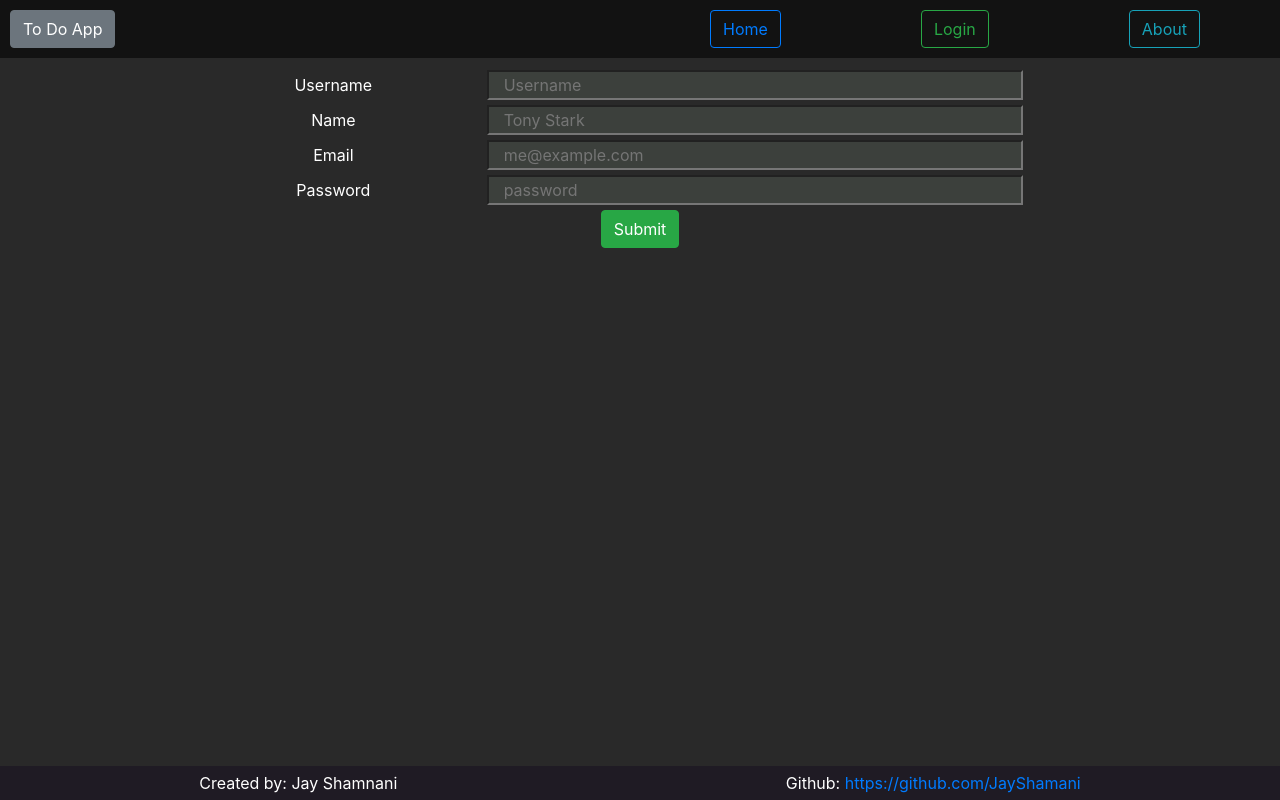
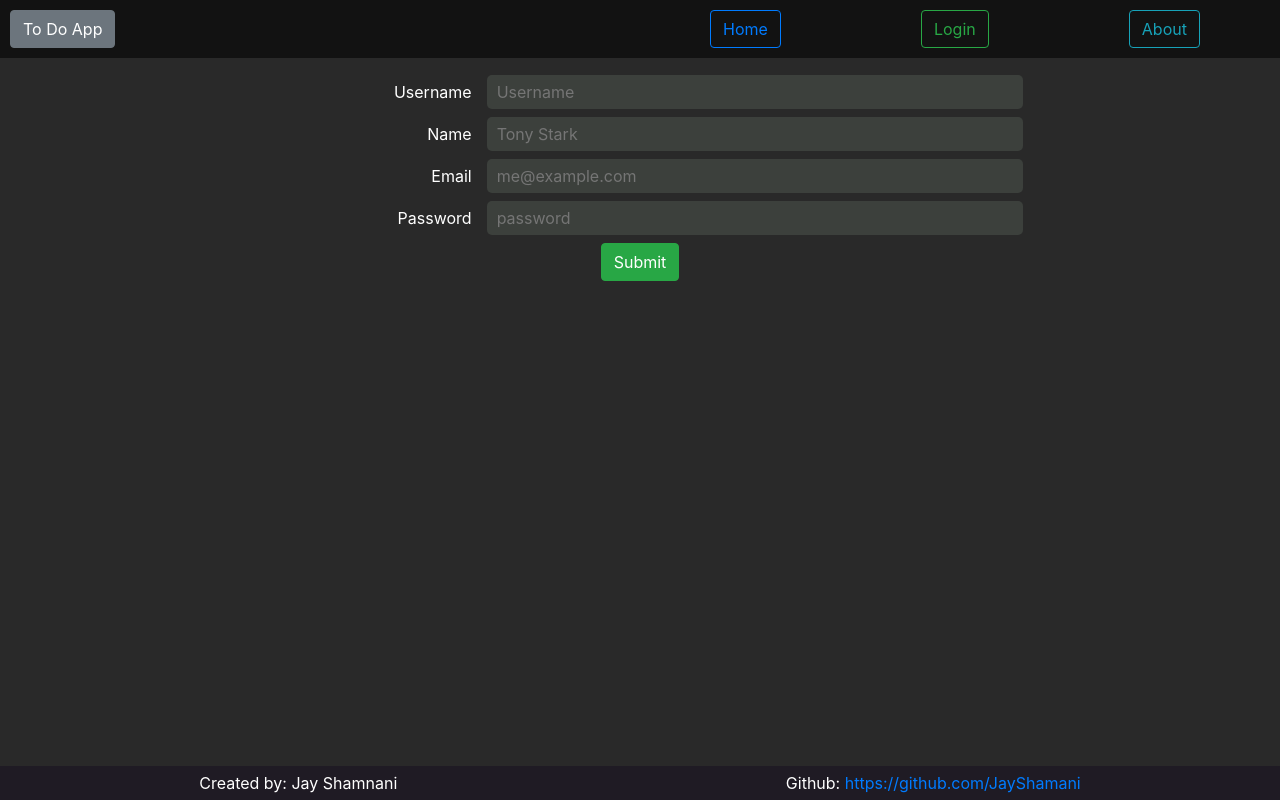
Before and after one commit to JayShamnani/todoapp-in-vue, a Vue app: page /login in a window 1280 px wide. Built offline with nearby package versions, Linux system fonts and the light colour scheme.

Commit message:
Backend Connected to Frontend

```diff
--- a/src/components/LoginForm.vue
+++ b/src/components/LoginForm.vue
@@ -50,13 +50,14 @@ export default {
 
 <style scoped>
 .container label {
-  text-align: center;
+  text-align: right;
   color: #fff;
 }
 .container {
   padding-top: 70px;
 }
 .buttons {
+  margin-top: 5px;
   width: 100%;
   display: flex;
   justify-content: space-around;
@@ -64,5 +65,20 @@ export default {
 
 input {
   background-color: #3c403c;
+  color: #fff;
+  border: none;
+  border-radius: 5px;
+  margin-top: 5px;
+  /* padding: 3px; */
+}
+
+input[type="text"] {
+  padding: 5px 10px;
+}
+input[type="email"] {
+  padding: 5px 10px;
+}
+input[type="password"] {
+  padding: 5px 10px;
 }
 </style>
--- a/src/components/Tasks.vue
+++ b/src/components/Tasks.vue
@@ -3,17 +3,20 @@
   <div class="tasks">
     <div
       @dblclick="togglereminder(items.taskid)"
-      v-for="items in tasks"
-      :key="items.taskid"
+      v-for="items in Taskstore"
+      :key="items.id"
       :class="[items.reminder ? 'taskreminder' : 'task', 'task']"
     >
       <div class="taskheading">{{ items.taskhead }}</div>
       <div class="taskbody">{{ items.taskbody }}</div>
+      <div class="taskauthor">{{ items.taskauthor }}</div>
     </div>
   </div>
 </template>
 
 <script>
+import { mapGetters, mapActions } from "vuex";
+
 export default {
   name: "Tasks",
   data() {
@@ -22,21 +25,18 @@ export default {
     };
   },
 
+  computed: mapGetters(["Taskstore"]),
+
   methods: {
+    ...mapActions(["fetchtasks"]),
     togglereminder(id) {
       this.tasks = this.tasks.map((tasks) =>
         tasks.id === id ? { ...tasks, reminder: !tasks.reminder } : tasks
       );
     },
-    async fetchtasks() {
-      const res = await fetch("/api/tasklist");
-      const data = await res.json();
-      console.log(data[0]);
-      return data;
-    },
   },
   created() {
-    this.tasks = this.fetchtasks();
+    this.fetchtasks();
   },
 };
 </script>
--- a/src/store/index.js
+++ b/src/store/index.js
@@ -1,8 +1,11 @@
 import { createStore } from "vuex";
+import taskstores from "./modules/task";
 
 export default createStore({
   state: {},
   mutations: {},
   actions: {},
-  modules: {},
+  modules: {
+    taskstores,
+  },
 });
--- /dev/null
+++ b/src/store/modules/task.js
@@ -0,0 +1,24 @@
+const state = {
+  taskstate: [],
+};
+const getters = {
+  Taskstore: (state) => state.taskstate,
+};
+const actions = {
+  async fetchtasks({ commit }) {
+    const res = await fetch("/api/tasklist");
+    const jsondata = await res.json();
+    console.log(jsondata);
+
+    commit("fetchtasks", jsondata);
+  },
+};
+const mutations = {
+  fetchtasks: (state, tasks) => (state.taskstate = tasks),
+};
+export default {
+  state,
+  getters,
+  actions,
+  mutations,
+};
```
Also changed, not shown: src/store/modules/todo.js (deleted).
